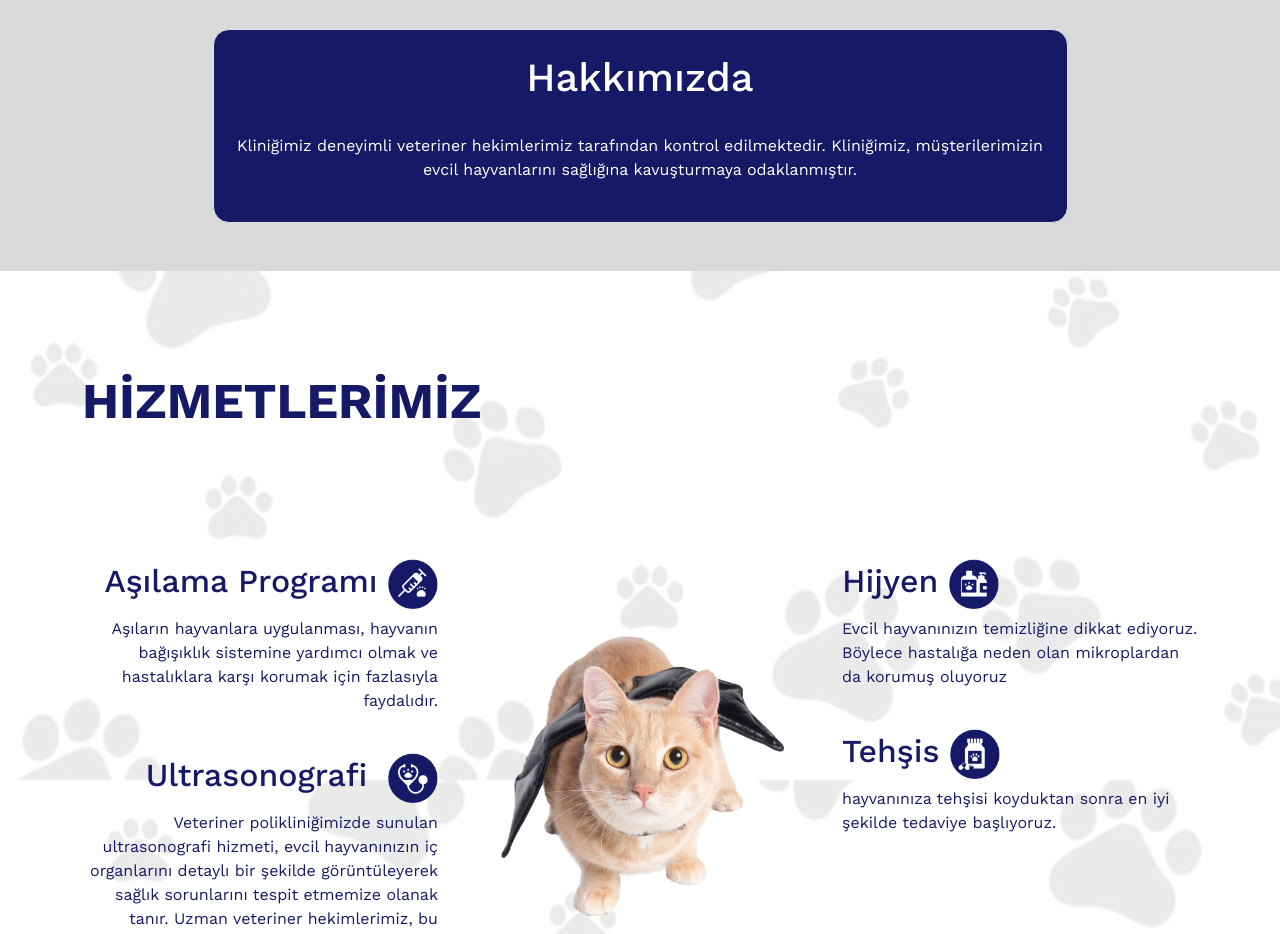
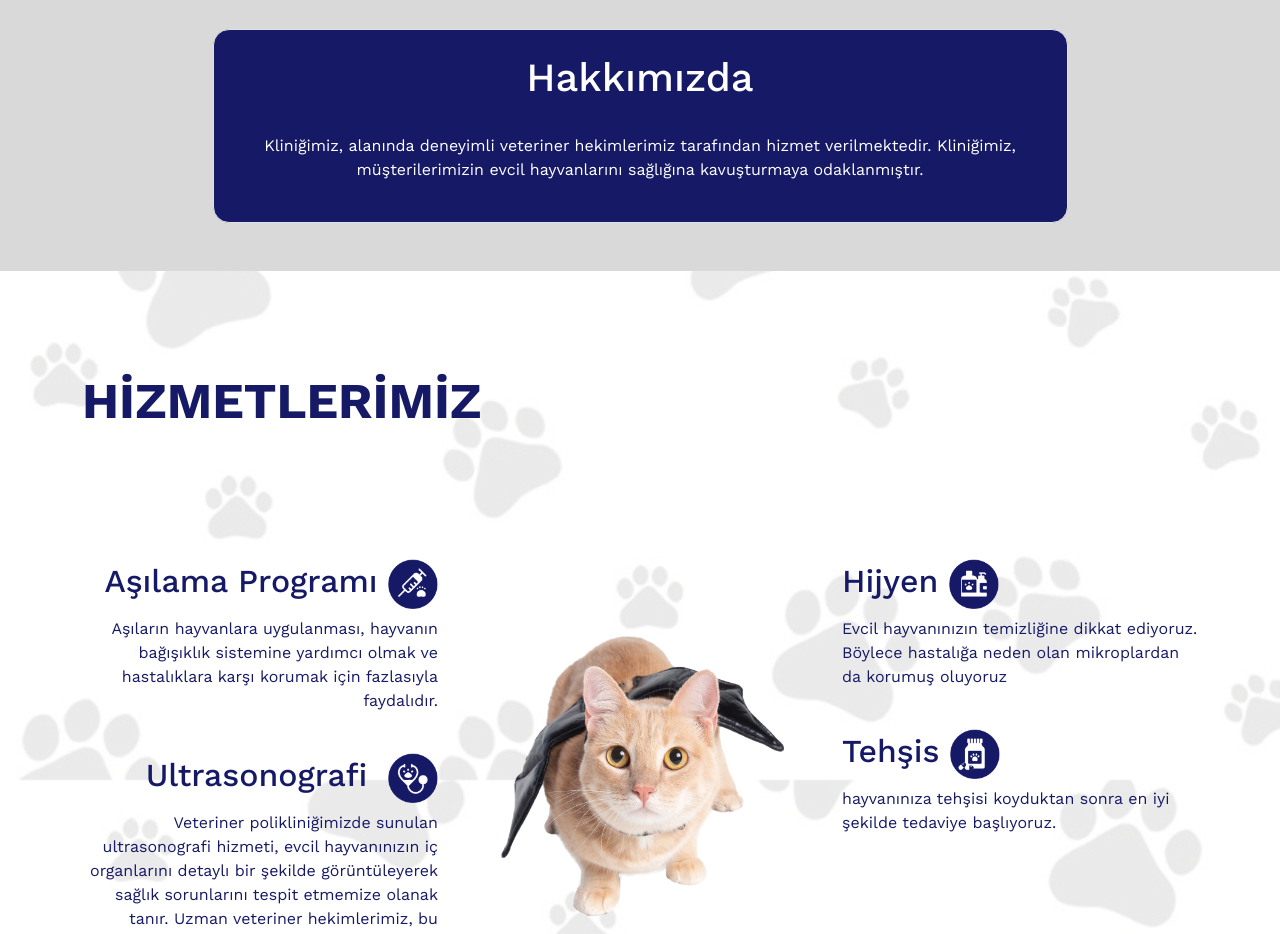
Before and after one commit to bugercektenharika/vp2, a plain HTML site: page index.html in a window 1280 px wide. Shown: the part 820-1754 px from the top of the page. Drawn offline with nearby package versions, Linux system fonts and the light colour scheme.

Commit message:
Update index.html

```diff
--- a/index.html
+++ b/index.html
@@ -80,7 +80,7 @@
             <div class="row d-flex justify-content-center" id="us">
                <div class="col-md-9 text-center py-4   border rounded-4" id="us-background">
                   <h1 class="pb-4">Hakkımızda</h1>
-                  <p id="us-text">Kliniğimiz deneyimli veteriner hekimlerimiz tarafından kontrol edilmektedir. Kliniğimiz, müşterilerimizin evcil hayvanlarını sağlığına kavuşturmaya odaklanmıştır.</p>
+                  <p id="us-text">Kliniğimiz, alanında deneyimli veteriner hekimlerimiz tarafından hizmet verilmektedir. Kliniğimiz, müşterilerimizin evcil hayvanlarını sağlığına kavuşturmaya odaklanmıştır.</p>
                </div>
             </div>
          </div>
```
